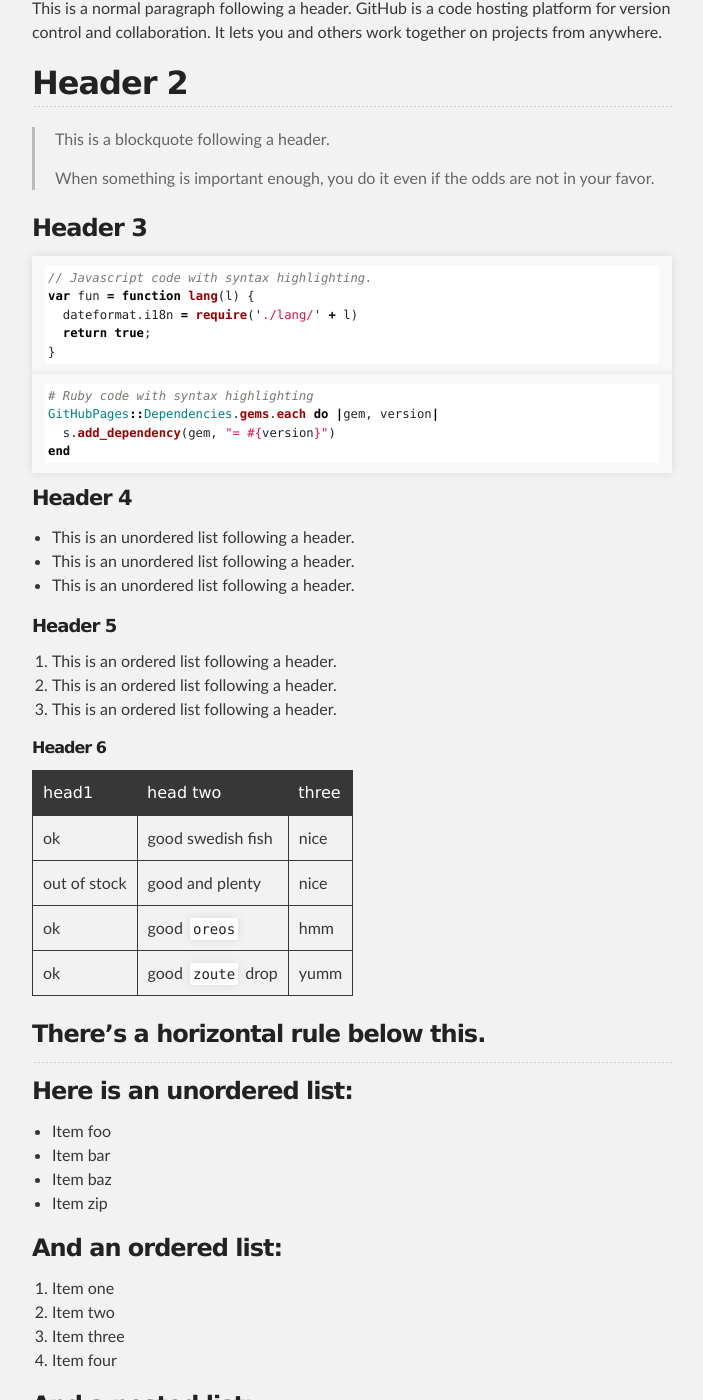
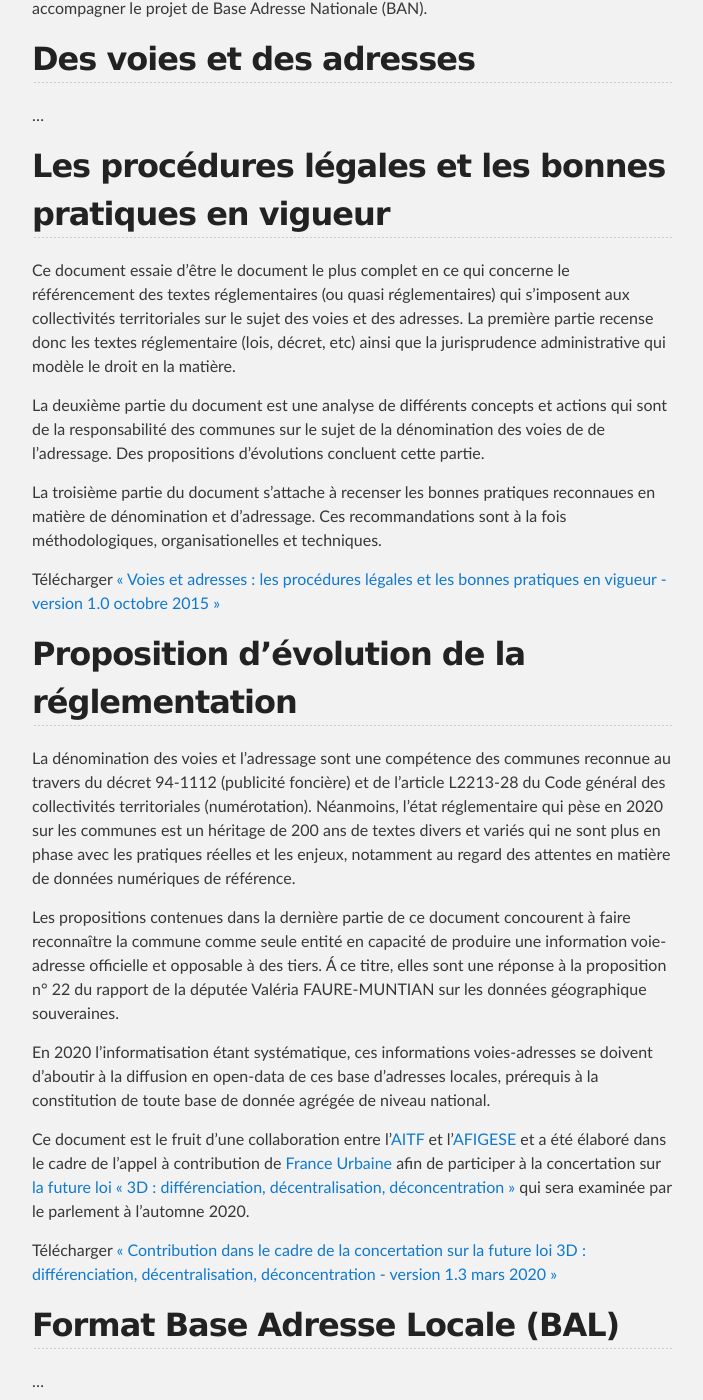
Before and after one commit to aitf-sig-topo/voies-adresses, a Jekyll site: the page built from docs/index.md, in a window 1280 px wide and 1400 px high, scrolled down 607 px. Shown: the whole window, without its empty margins (288-991 px from the left). Built offline with Jekyll 4.4.1, drawn with Linux system fonts in a browser that asks for light colours; our own code applies the rules of GitHub Pages for plain Markdown files; some of the changed text lies outside the part shown.

````diff
--- a/docs/_config.yml
+++ b/docs/_config.yml
@@ -1,4 +1,5 @@
 title: "Voies-adresses : une ressource locale"
 description: "Ressources relatives à la thématique voies et adresses, maintenues par les ingénieurs territoriaux de France."
+lang: "fr-FR"
 show_downloads: false
 theme: jekyll-theme-slate
--- a/docs/_layouts/default.html
+++ b/docs/_layouts/default.html
@@ -15,9 +15,6 @@
     <!-- HEADER -->
     <div id="header_wrap" class="outer">
         <header class="inner">
-          {% if site.github.is_project_page %}
-            <a id="forkme_banner" href="{{ site.github.repository_url }}">View on GitHub</a>
-          {% endif %}
 
           <h1 id="project_title">{{ site.title | default: site.github.repository_name }}</h1>
           <h2 id="project_tagline">{{ site.description | default: site.github.project_tagline }}</h2>
@@ -42,11 +39,15 @@
     <div id="footer_wrap" class="outer">
       <footer class="inner">
         {% if site.github.is_project_page %}
-        <p class="copyright">{{ site.title | default: site.github.repository_name }} maintained by <a href="{{ site.github.owner_url }}">{{ site.github.owner_name }}</a></p>
+        <p class="copyright">{{ site.title | default: site.github.repository_name }} est une production de <a href="{{ site.github.owner_url }}">{{ site.github.owner_name }}</a></p>
         {% endif %}
-        <p>Published with <a href="https://pages.github.com">GitHub Pages</a></p>
+        <p>Propulsé par <a href="https://pages.github.com">GitHub Pages</a></p>
       </footer>
     </div>
+
+    {% if site.github.is_project_page %}
+      <a id="forkme_banner" href="{{ site.github.repository_url }}">Voir sur GitHub</a>
+    {% endif %}
 
     {% if site.google_analytics %}
       <script>
@@ -58,5 +59,6 @@
         ga('send', 'pageview');
       </script>
     {% endif %}
+
   </body>
 </html>
--- a/docs/index.md
+++ b/docs/index.md
@@ -1,123 +1,57 @@
----
-layout: default
----
+![logo AITF SIG Topo](logo_aitf_sig_topo.png)
 
-Text can be **bold**, _italic_, or ~~strikethrough~~.
+## À propos de cette page
 
-[Link to another page](./another-page.html).
+Vous trouverez ici des ressources de références relatives à la thématique voies et adresses. Ces ressources ont été créées pour les besoins des géomaticiens (et des techniciens dans leur ensembles) des collectivités territoriales qui ont besoin de gérer des données voies-adresses.
 
-There should be whitespace between paragraphs.
-
-There should be whitespace between paragraphs. We recommend including a README, or a file with information about your project.
-
-# Header 1
-
-This is a normal paragraph following a header. GitHub is a code hosting platform for version control and collaboration. It lets you and others work together on projects from anywhere.
-
-## Header 2
-
-> This is a blockquote following a header.
->
-> When something is important enough, you do it even if the odds are not in your favor.
-
-### Header 3
-
-```js
-// Javascript code with syntax highlighting.
-var fun = function lang(l) {
-  dateformat.i18n = require('./lang/' + l)
-  return true;
-}
-```
-
-```ruby
-# Ruby code with syntax highlighting
-GitHubPages::Dependencies.gems.each do |gem, version|
-  s.add_dependency(gem, "= #{version}")
-end
-```
-
-#### Header 4
-
-*   This is an unordered list following a header.
-*   This is an unordered list following a header.
-*   This is an unordered list following a header.
-
-##### Header 5
-
-1.  This is an ordered list following a header.
-2.  This is an ordered list following a header.
-3.  This is an ordered list following a header.
-
-###### Header 6
-
-| head1        | head two          | three |
-|:-------------|:------------------|:------|
-| ok           | good swedish fish | nice  |
-| out of stock | good and plenty   | nice  |
-| ok           | good `oreos`      | hmm   |
-| ok           | good `zoute` drop | yumm  |
-
-### There's a horizontal rule below this.
-
-* * *
-
-### Here is an unordered list:
-
-*   Item foo
-*   Item bar
-*   Item baz
-*   Item zip
-
-### And an ordered list:
-
-1.  Item one
-1.  Item two
-1.  Item three
-1.  Item four
-
-### And a nested list:
-
-- level 1 item
-  - level 2 item
-  - level 2 item
-    - level 3 item
-    - level 3 item
-- level 1 item
-  - level 2 item
-  - level 2 item
-  - level 2 item
-- level 1 item
-  - level 2 item
-  - level 2 item
-- level 1 item
-
-### Small image
-
-![Octocat](https://github.githubassets.com/images/icons/emoji/octocat.png)
-
-### Large image
-
-![Branching](https://guides.github.com/activities/hello-world/branching.png)
+Le groupe de travail produisant ces ressources é été créé intialement en juin 2015 pour accompagner le projet de Base Adresse Nationale (BAN).
 
 
-### Definition lists can be used with HTML syntax.
+## Des voies et des adresses
 
-<dl>
-<dt>Name</dt>
-<dd>Godzilla</dd>
-<dt>Born</dt>
-<dd>1952</dd>
-<dt>Birthplace</dt>
-<dd>Japan</dd>
-<dt>Color</dt>
-<dd>Green</dd>
-</dl>
+…
 
-```
-Long, single-line code blocks should not wrap. They should horizontally scroll if they are too long. This line should be long enough to demonstrate this.
-```
 
-```
-The final element.
-```
+
+## Les procédures légales et les bonnes pratiques en vigueur
+
+Ce document essaie d'être le document le plus complet en ce qui concerne le référencement des textes réglementaires (ou quasi réglementaires) qui s'imposent aux collectivités territoriales sur le sujet des voies et des adresses.
+La première partie recense donc les textes réglementaire (lois, décret, etc) ainsi que la jurisprudence administrative qui modèle le droit en la matière.
+
+La deuxième partie du document est une analyse de différents concepts et actions qui sont de la responsabilité des communes sur le sujet de la dénomination des voies de de l'adressage. Des propositions d'évolutions concluent cette partie.
+
+La troisième partie du document s'attache à recenser les bonnes pratiques reconnaues en matière de dénomination et d'adressage. Ces recommandations sont à la fois méthodologiques, organisationelles et techniques.
+
+
+Télécharger [« Voies et adresses : les procédures légales et les bonnes pratiques en vigueur - version 1.0 octobre 2015 »](AITF SIG Topo - Adresse - Les procédures légales et les bonnes pratiques en vigueur v 1.0.pdf)
+
+
+
+## Proposition d'évolution de la réglementation
+
+La dénomination des voies et l’adressage sont une compétence des communes reconnue au travers du décret 94-1112 (publicité foncière) et de l’article L2213-28 du Code général des collectivités territoriales (numérotation). Néanmoins, l’état réglementaire qui pèse en 2020 sur les communes est un héritage de 200 ans de textes divers et variés qui ne sont plus en phase avec les pratiques réelles et les enjeux, notamment au regard des attentes en matière de données numériques de référence.
+
+Les propositions contenues dans la dernière partie de ce document concourent à faire reconnaître la commune comme seule entité en capacité de produire une information voie- adresse officielle et opposable à des tiers. Á ce titre, elles sont une réponse à la proposition n° 22 du rapport de la députée Valéria FAURE-MUNTIAN sur les données géographique souveraines.
+
+En 2020 l’informatisation étant systématique, ces informations voies-adresses se doivent d’aboutir à la diffusion en open-data de ces base d’adresses locales, prérequis à la constitution de toute base de donnée agrégée de niveau national.
+
+Ce document est le fruit d'une collaboration entre l'[AITF](https://www.aitf.fr/) et l'[AFIGESE](https://afigese.fr) et a été élaboré dans le cadre de l'appel à contribution de [France Urbaine](https://franceurbaine.org/) afin de participer à la concertation sur [la future loi « 3D : différenciation, décentralisation, déconcentration »](https://www.cohesion-territoires.gouv.fr/en/node/44411) qui sera examinée par le parlement à l'automne 2020.
+
+
+Télécharger [« Contribution dans le cadre de la concertation sur la future loi 3D : différenciation, décentralisation, déconcentration - version 1.3 mars 2020 »](Proposition de modernisation de la réglementation concernant la dénomination des voies et l’adressage v1.3.pdf)
+
+
+
+
+## Format Base Adresse Locale (BAL)
+
+…
+
+
+## Aide, support, contact
+
+Maël REBOUX (Ville de Rennes / Rennes Métropole)
+
+Chantal ARRUTI (Ville de Bayonne / Communauté d'agglomération du Pays Basque)
+
+Nous contacter : [adm.sigtopo@gmail.com]()
````
Also changed, not shown: docs/README.md, docs/files/logo_aitf_sig_topo.png (renamed from docs/logo_aitf_sig_topo.png), 4 other files.
